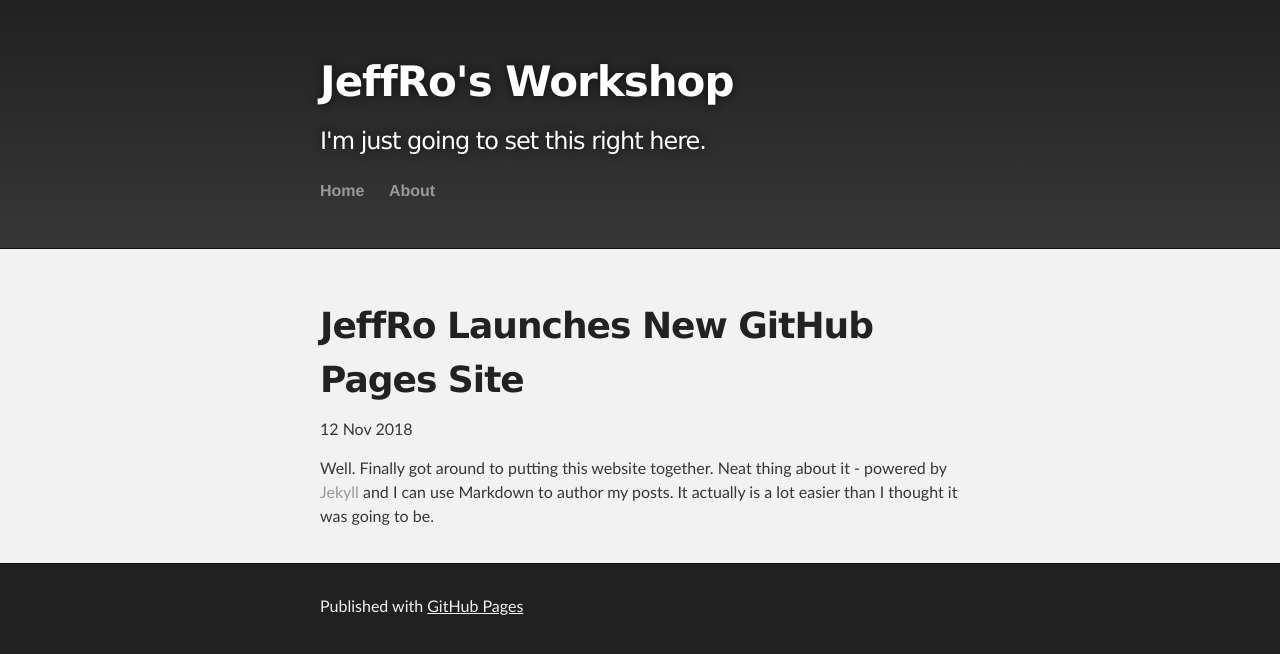
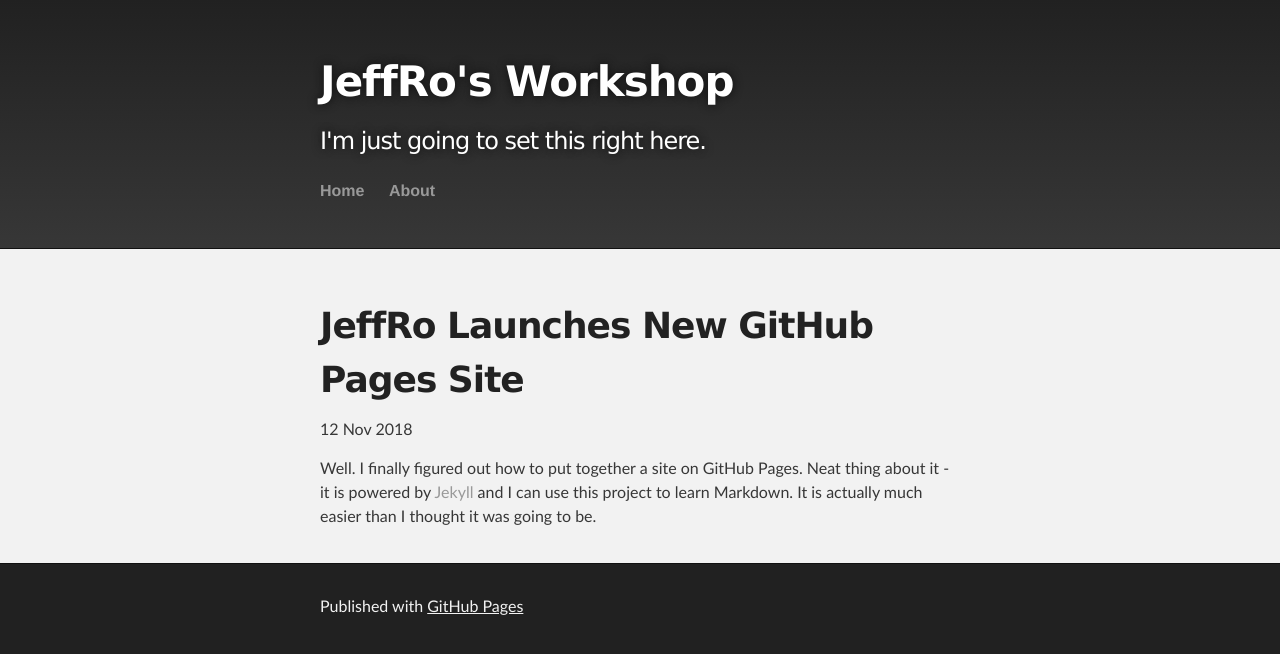
Before and after one commit to JeffRoSQL/JeffRoSQL.github.io, a Jekyll site: the page built from _posts/2018-11-12-my-github-pages-site-launched.md, in a window 1280 px wide. Shown: the top 654 px of the page. Built offline with Jekyll 4.4.1, drawn with Linux system fonts in a browser that asks for light colours.

Commit message:
touch ups

```diff
--- a/_posts/2018-11-12-my-github-pages-site-launched.md
+++ b/_posts/2018-11-12-my-github-pages-site-launched.md
@@ -4,4 +4,6 @@ title: "JeffRo Launches New GitHub Pages Site"
 date: 2018-11-12
 ---
 
-Well. Finally got around to putting this website together. Neat thing about it - powered by [Jekyll](http://jekyllrb.com) and I can use Markdown to author my posts. It actually is a lot easier than I thought it was going to be.
+Well. I finally figured out how to put together a site on GitHub Pages.
+Neat thing about it - it is powered by [Jekyll](http://jekyllrb.com) and I can use this project to learn Markdown.
+It is actually much easier than I thought it was going to be.
```
Also changed, not shown: _posts/2018-11-10-pass-summit-v20-from-3rd-timer.md (+1 -1 lines).
